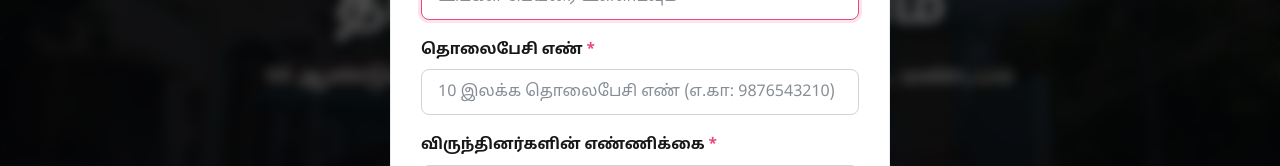
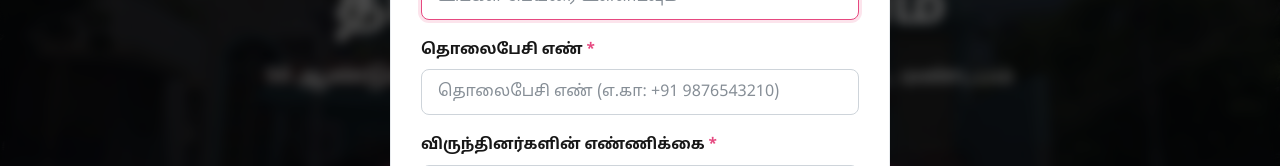
Before and after one commit to mohammed-abuthahir07/wedding_hall, a React (Vite) app in the folder frontend/: page / in a window 1280 px wide. Shown: the part 349-515 px from the top of the page. Built offline with nearby package versions, Linux system fonts and the light colour scheme.

Commit message:
Fix the Whatsapp Bug

```diff
--- a/frontend/src/components/EnquiryPopup.jsx
+++ b/frontend/src/components/EnquiryPopup.jsx
@@ -85,12 +85,10 @@ export const EnquiryPopup = ({ isOpen, onClose }) => {
       newErrors.name = 'பெயர் குறைந்தபட்சம் 2 எழுத்துக்கள் இருக்க வேண்டும்';
     }
 
-    // 2. Phone validation
-    const trimmedPhone = formData.phone.trim().replace(/[\s-]/g, '');
+    // 2. Phone validation - accepts any phone number format (e.g. +91..., local, mobile)
+    const trimmedPhone = formData.phone.trim();
     if (!trimmedPhone) {
       newErrors.phone = 'தயவுசெய்து உங்கள் தொலைபேசி எண்ணை உள்ளிடவும்';
-    } else if (!/^[6-9]\d{9}$/.test(trimmedPhone)) {
-      newErrors.phone = 'சரியான 10 இலக்க இந்திய தொலைபேசி எண்ணை உள்ளிடவும் (எ.கா: 9876543210)';
     }
 
     // 3. Guests count validation
@@ -257,11 +255,11 @@ const handleSubmit = (e) => {
                 name="phone"
                 type="tel"
                 className={`form-input ${errors.phone ? 'input-error' : ''}`}
-                placeholder="10 இலக்க தொலைபேசி எண் (எ.கா: 9876543210)"
+                placeholder="தொலைபேசி எண் (எ.கா: +91 9876543210)"
                 value={formData.phone}
                 onChange={handleChange}
                 autoComplete="tel"
-                maxLength={14}
+                maxLength={25}
                 aria-required="true"
                 aria-invalid={errors.phone ? 'true' : 'false'}
                 aria-describedby={errors.phone ? 'phone-error-msg' : undefined}
```
